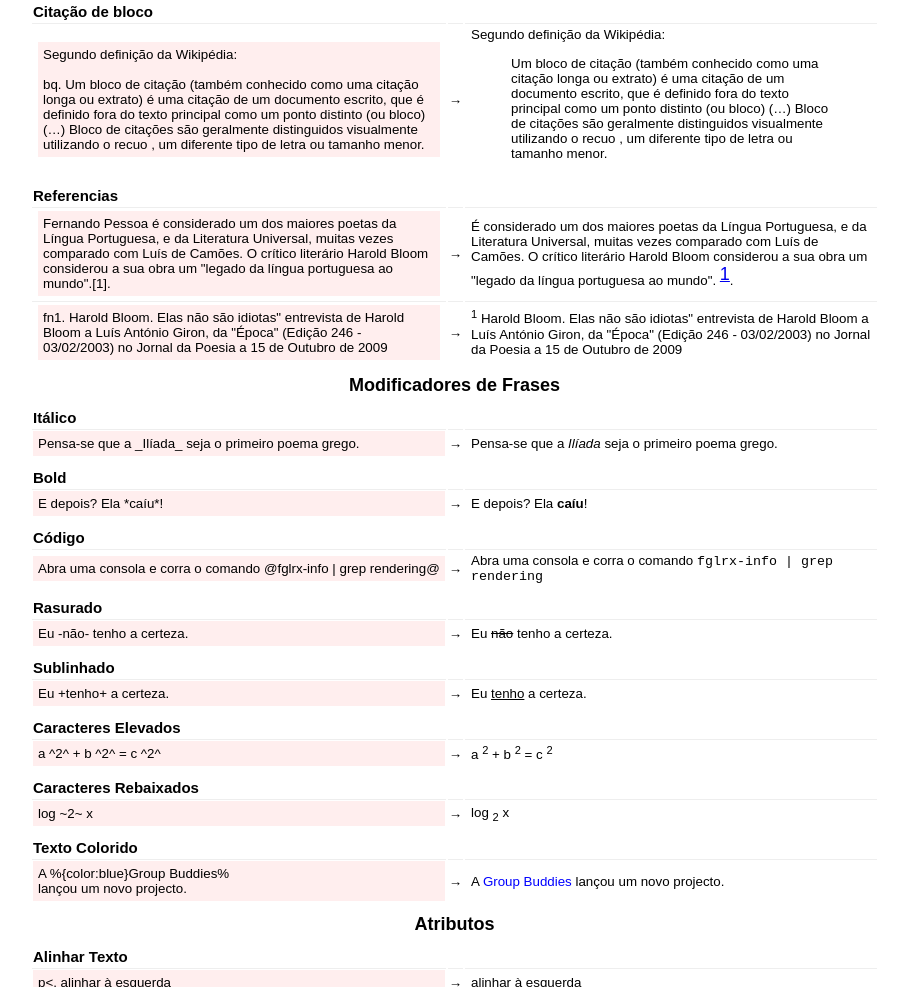
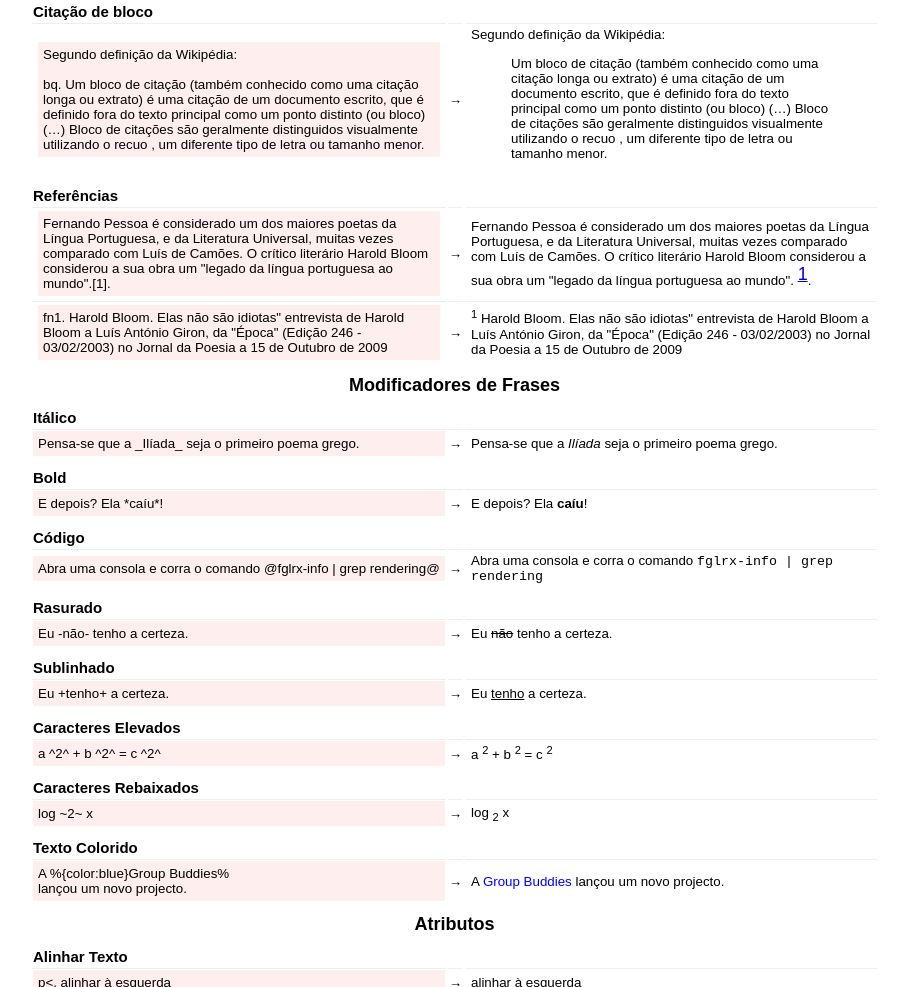
Before and after one commit to v0rph/textile-reference, a plain HTML site: page index.html in a window 1280 px wide. Shown: the part 741-1728 px from the top of the page, without its empty margins (265-1173 px from the left). Drawn offline with Linux system fonts and the light colour scheme.

Commit message:
typos in some example text

```diff
--- a/index.html
+++ b/index.html
@@ -41,8 +41,8 @@
 	</blockquote>
 
 </td></tr>
-<tr><th colspan="5"><pre>Referencias</pre></th></tr>
-<tr><td class="example1"><p>Fernando Pessoa é considerado um dos maiores poetas da Língua Portuguesa, e da Literatura Universal, muitas vezes comparado com Luís de Camões. O crítico literário Harold Bloom considerou a sua obra um "legado da língua portuguesa ao mundo".[1].</p></td><td>&#8594;</td><td class="example2"><p>É considerado um dos maiores poetas da Língua Portuguesa, e da Literatura Universal, muitas vezes comparado com Luís de Camões. O crítico literário Harold Bloom considerou a sua obra um "legado da língua portuguesa ao mundo". <sup><a href="#fn1">1</a></sup>.</p></td></tr>
+<tr><th colspan="5"><pre>Referências</pre></th></tr>
+<tr><td class="example1"><p>Fernando Pessoa é considerado um dos maiores poetas da Língua Portuguesa, e da Literatura Universal, muitas vezes comparado com Luís de Camões. O crítico literário Harold Bloom considerou a sua obra um "legado da língua portuguesa ao mundo".[1].</p></td><td>&#8594;</td><td class="example2"><p>Fernando Pessoa é considerado um dos maiores poetas da Língua Portuguesa, e da Literatura Universal, muitas vezes comparado com Luís de Camões. O crítico literário Harold Bloom considerou a sua obra um "legado da língua portuguesa ao mundo". <sup><a href="#fn1">1</a></sup>.</p></td></tr>
 <tr><td class="example1"><p>fn1. Harold Bloom. Elas não são idiotas" entrevista de Harold Bloom a Luís António Giron, da "Época" (Edição 246 - 03/02/2003) no Jornal da Poesia a 15 de Outubro de 2009</p></td><td>&#8594;</td><td class="example2"><p id="fn1"><sup>1</sup> Harold Bloom. Elas não são idiotas" entrevista de Harold Bloom a Luís António Giron, da "Época" (Edição 246 - 03/02/2003) no Jornal da Poesia a 15 de Outubro de 2009</p></td></tr>
 <tr><th colspan="5"><a name="quick-phrase-modifiers">Modificadores de Frases</a></th></tr>
 <tr><th colspan="5"><pre>Itálico</pre></th></tr>
```
